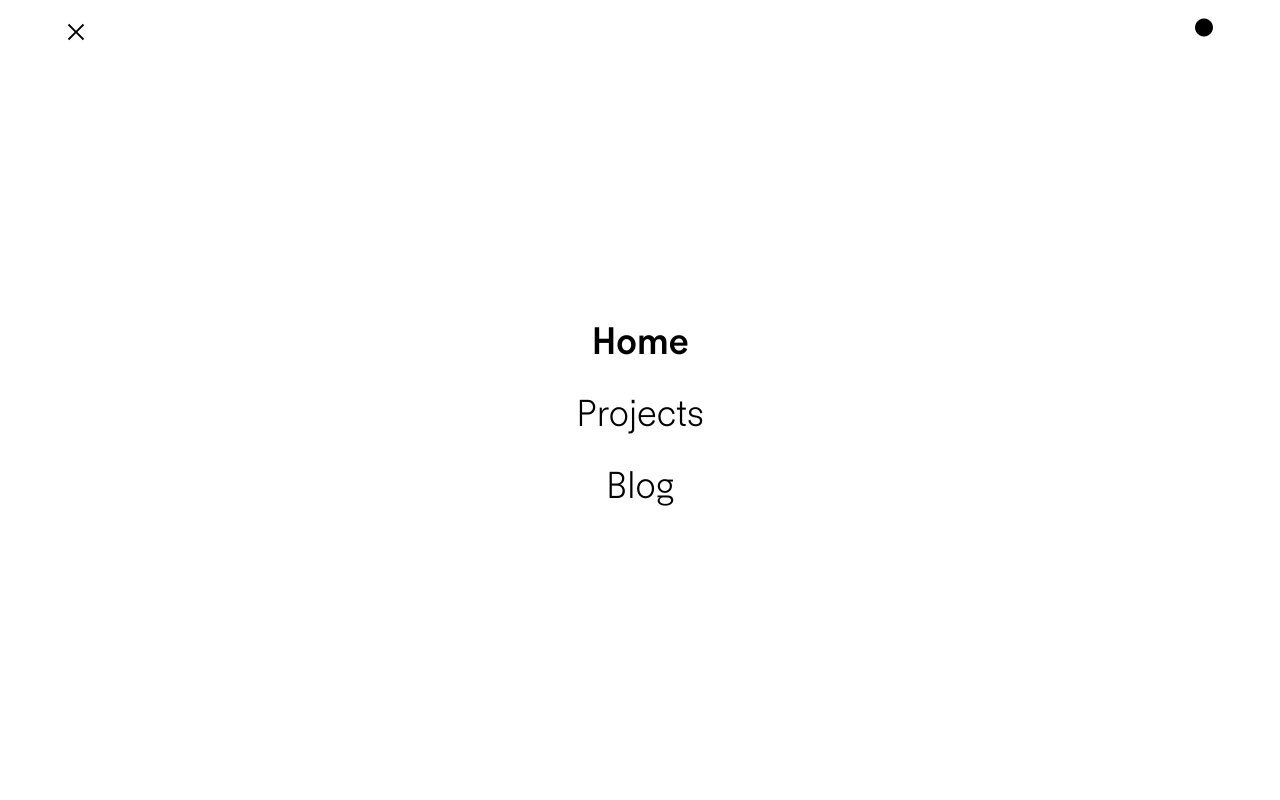
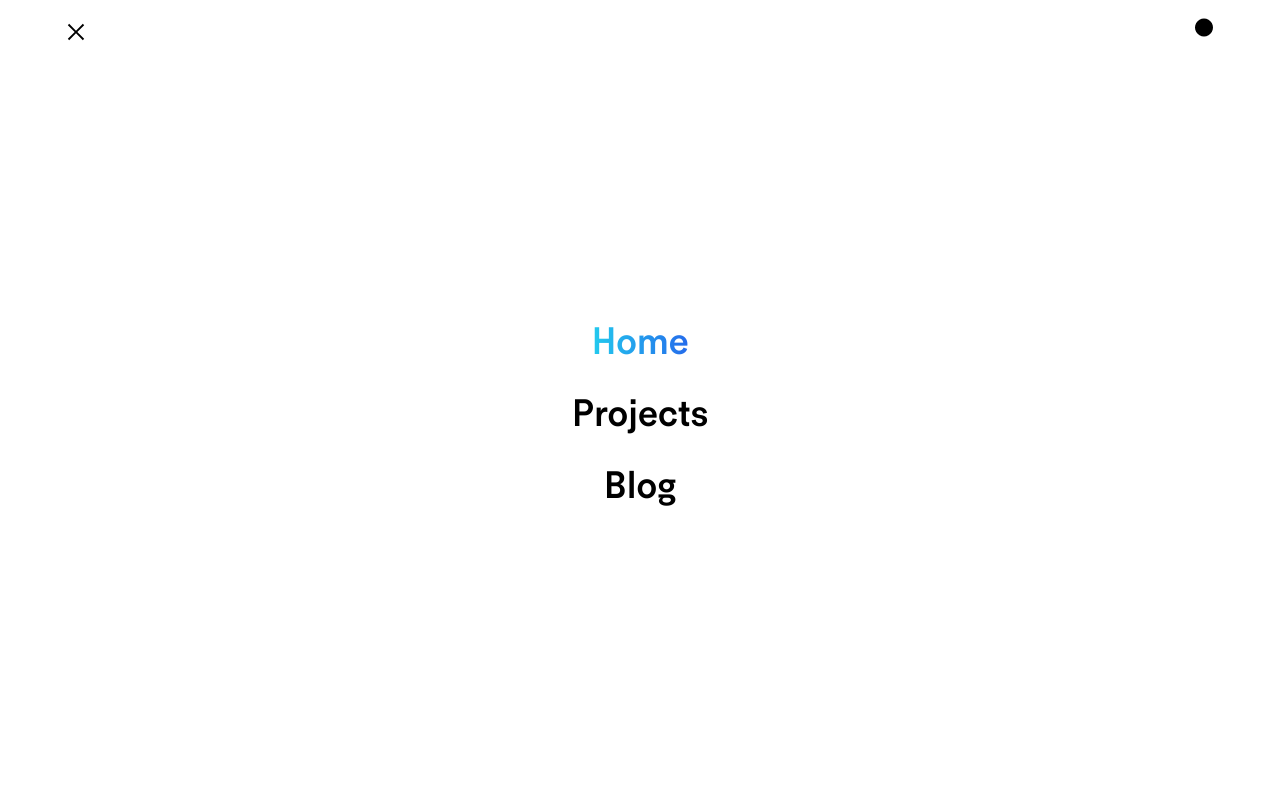
Before and after one commit to triyanox/portfolio, a Next.js app: page / in a window 1280 px wide. Both pictures are taken after a click on the button 76 px from the left and 32 px from the top of the page. Shown: the top 800 px of the page. Built offline with nearby package versions, Linux system fonts and the light colour scheme.

Commit message:
links color changed

```diff
--- a/components/MobileMenu.tsx
+++ b/components/MobileMenu.tsx
@@ -17,7 +17,7 @@ function NavItem({ href, text }: NavItems) {
 
   return (
     <NextLink href={href}>
-      <a className={cn(isActive ? 'font-semibold' : '', 'mb-4 p-2')}>
+      <a className={cn(isActive ? 'font-bold bg-gradient-to-r dark:from-cyan-400 dark:to-green-300 text-transparent bg-clip-text from-cyan-400 to-blue-600' : '', 'mb-4 p-2 font-semibold')}>
         <span>{text}</span>
       </a>
     </NextLink>
```
